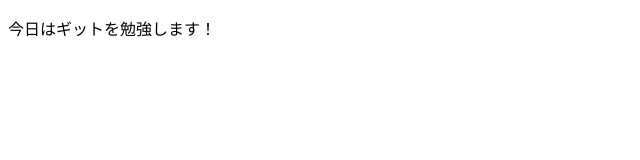
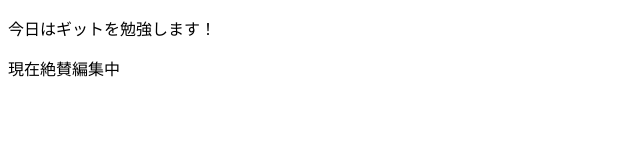
Before and after one commit to watabe23/git_20200216, a plain HTML site: page index.html in a window 1280 px wide. Shown: the whole page, without its empty margins (0-640 px from the left). Drawn offline with Linux system fonts and the light colour scheme.

Commit message:
css追加

```diff
--- /dev/null
+++ b/css/style.css
@@ -0,0 +1,3 @@
+p {
+    color: brown;
+}
--- a/index.html
+++ b/index.html
@@ -4,6 +4,12 @@
 <!-- ますはターミナルでindex.htmlまで移動 -->
 <!-- 次にターミナルでgit initを入れて見る -->
 <!-- ビジュアルコードのファイル名が緑になってUって出てたらgit管理ができている証拠 -->
+<!-- ここまでできたら、ターミナルでgit statas と打ってみる。そうすると、エラーがでる -->
+<!-- ターミナルにgit add を打った後、git satatusで確認して見る -->
+<!-- そうすると、さっきまでのエラーが消えて、new fileとして緑で表記できる -->
+<!-- git commitでバージョンが完成、その際にcommitコメントを-m入れる（具体的なメッセージを書く） -->
+<!-- そうするとビジュアルコードのファイルの色が代わり、Mの文字が現れるmodifiの略-->
+<!-- バージョンを確定させるための流れまとめ ① git init で編集動作に入る ②git add ③git commit -m"コメント" -->
 
 <head>
     <meta charset="UTF-8">
@@ -14,6 +20,7 @@
 
 <body>
     <p> 今日はギットを勉強します！ </p>
+    <p> 現在絶賛編集中 </p>
 
 </body>
 
```
